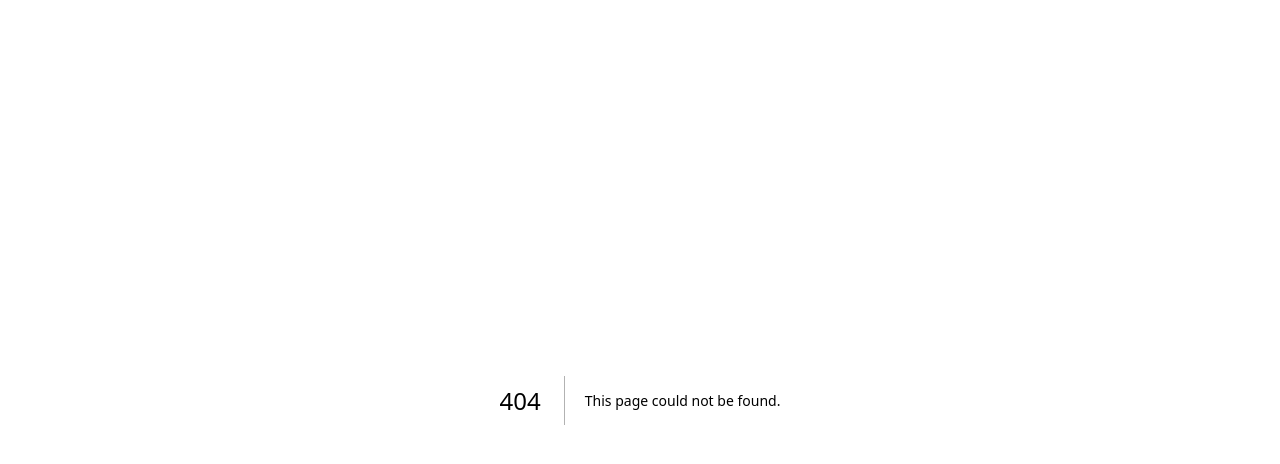
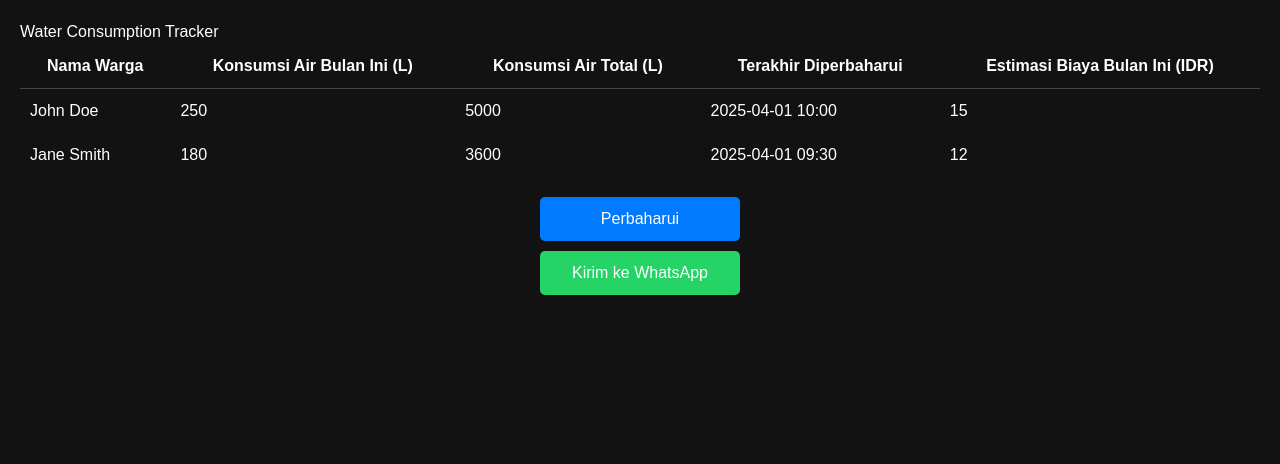
Before and after one commit to fandikaikhsan/rapih, a Next.js app: page /feature/air in a window 1280 px wide. Before the commit this address had no page. Shown: the top 464 px of the page. Built offline with nearby package versions, Linux system fonts and the light colour scheme.

Commit message:
feat: add air feature page init

```diff
--- /dev/null
+++ b/src/app/feature/air/page.tsx
@@ -0,0 +1,251 @@
+"use client"
+import { useState } from "react"
+
+type UserData = {
+  name: string
+  monthlyConsumption: number
+  totalConsumption: number
+  lastUpdated: string
+  estimatedCost: number
+}
+
+export default function Home() {
+  // Sample user data (you can later fetch this from an API)
+  const [data, setData] = useState<UserData[]>([
+    {
+      name: "John Doe",
+      monthlyConsumption: 250,
+      totalConsumption: 5000,
+      lastUpdated: "2025-04-01 10:00",
+      estimatedCost: 15,
+    },
+    {
+      name: "Jane Smith",
+      monthlyConsumption: 180,
+      totalConsumption: 3600,
+      lastUpdated: "2025-04-01 09:30",
+      estimatedCost: 12,
+    },
+  ])
+
+  // Modal visibility and form states
+  const [isModalOpen, setIsModalOpen] = useState(false)
+  const [selectedUser, setSelectedUser] = useState<UserData | null>(null)
+  const [consumptionInput, setConsumptionInput] = useState("")
+  const [dateInput, setDateInput] = useState(
+    new Date().toISOString().slice(0, 16)
+  )
+
+  // Handle update button click
+  const handleUpdate = (user: UserData) => {
+    setSelectedUser(user)
+    setConsumptionInput("")
+    setDateInput(new Date().toISOString().slice(0, 16)) // default current date and time
+    setIsModalOpen(true)
+  }
+
+  // Handle save data from modal
+  const handleSave = () => {
+    if (selectedUser) {
+      const updatedData = data.map((user) =>
+        user.name === selectedUser.name
+          ? {
+              ...user,
+              monthlyConsumption: parseFloat(consumptionInput),
+              lastUpdated: dateInput,
+            }
+          : user
+      )
+      setData(updatedData)
+    }
+    setIsModalOpen(false)
+  }
+
+  // WhatsApp link for sending data
+  const handleSendWhatsApp = (user: UserData) => {
+    const message = `Hi, I would like to update my water consumption data: %0AName: ${user.name}%0AMonthly Consumption: ${user.monthlyConsumption} L%0ATotal Consumption: ${user.totalConsumption} L%0ALast Updated: ${user.lastUpdated}%0AEarly Estimated Cost: ${user.estimatedCost} IDR`
+    const url = `https://wa.me/1234567890?text=${message}` // Replace with the actual WhatsApp number
+    window.open(url, "_blank")
+  }
+
+  return (
+    <div
+      style={{
+        backgroundColor: "#121212",
+        color: "#fff",
+        minHeight: "100vh",
+        padding: "20px",
+      }}
+    >
+      <h1>Water Consumption Tracker</h1>
+      <table style={{ width: "100%", borderCollapse: "collapse" }}>
+        <thead>
+          <tr>
+            <th style={{ padding: "10px", borderBottom: "1px solid #444" }}>
+              Nama Warga
+            </th>
+            <th style={{ padding: "10px", borderBottom: "1px solid #444" }}>
+              Konsumsi Air Bulan Ini (L)
+            </th>
+            <th style={{ padding: "10px", borderBottom: "1px solid #444" }}>
+              Konsumsi Air Total (L)
+            </th>
+            <th style={{ padding: "10px", borderBottom: "1px solid #444" }}>
+              Terakhir Diperbaharui
+            </th>
+            <th style={{ padding: "10px", borderBottom: "1px solid #444" }}>
+              Estimasi Biaya Bulan Ini (IDR)
+            </th>
+          </tr>
+        </thead>
+        <tbody>
+          {data.map((user, index) => (
+            <tr key={index}>
+              <td style={{ padding: "10px" }}>{user.name}</td>
+              <td style={{ padding: "10px" }}>{user.monthlyConsumption}</td>
+              <td style={{ padding: "10px" }}>{user.totalConsumption}</td>
+              <td style={{ padding: "10px" }}>{user.lastUpdated}</td>
+              <td style={{ padding: "10px" }}>{user.estimatedCost}</td>
+            </tr>
+          ))}
+        </tbody>
+      </table>
+
+      {/* Action Buttons - These buttons are always displayed at the bottom */}
+      <div
+        style={{
+          marginTop: "20px",
+          display: "flex",
+          justifyContent: "center",
+          flexWrap: "wrap",
+        }}
+      >
+        <div style={{ marginBottom: "10px", width: "100%", maxWidth: "200px" }}>
+          <button
+            onClick={() => handleUpdate(data[0])} // Use the first user for simplicity or add a selection mechanism
+            style={{
+              padding: "10px 20px",
+              backgroundColor: "#007BFF",
+              color: "white",
+              border: "none",
+              borderRadius: "5px",
+              cursor: "pointer",
+              width: "100%",
+              marginBottom: "10px",
+            }}
+          >
+            Perbaharui
+          </button>
+          <button
+            onClick={() => handleSendWhatsApp(data[0])} // Use the first user for simplicity
+            style={{
+              padding: "10px 20px",
+              backgroundColor: "#25D366",
+              color: "white",
+              border: "none",
+              borderRadius: "5px",
+              cursor: "pointer",
+              width: "100%",
+            }}
+          >
+            Kirim ke WhatsApp
+          </button>
+        </div>
+      </div>
+
+      {/* Modal */}
+      {isModalOpen && (
+        <div
+          onClick={() => setIsModalOpen(false)}
+          style={{
+            position: "fixed",
+            top: 0,
+            left: 0,
+            right: 0,
+            bottom: 0,
+            backgroundColor: "rgba(0, 0, 0, 0.6)",
+            display: "flex",
+            justifyContent: "center",
+            alignItems: "center",
+          }}
+        >
+          <div
+            onClick={(e) => e.stopPropagation()}
+            style={{
+              backgroundColor: "#333",
+              padding: "20px",
+              borderRadius: "8px",
+              width: "300px",
+              color: "white",
+            }}
+          >
+            <h3>Update Konsumsi Air</h3>
+            <label>Konsumsi (liter)</label>
+            <input
+              type="number"
+              value={consumptionInput}
+              onChange={(e) => setConsumptionInput(e.target.value)}
+              style={{
+                width: "100%",
+                padding: "8px",
+                margin: "10px 0",
+                borderRadius: "5px",
+                border: "1px solid #555",
+              }}
+            />
+            <label>Tanggal</label>
+            <input
+              type="datetime-local"
+              value={dateInput}
+              onChange={(e) => setDateInput(e.target.value)}
+              style={{
+                width: "100%",
+                padding: "8px",
+                margin: "10px 0",
+                borderRadius: "5px",
+                border: "1px solid #555",
+              }}
+            />
+            <div
+              style={{
+                display: "flex",
+                justifyContent: "space-between",
+                marginTop: "10px",
+              }}
+            >
+              <button
+                onClick={handleSave}
+                style={{
+                  backgroundColor: "#28a745",
+                  color: "white",
+                  padding: "5px 10px",
+                  border: "none",
+                  borderRadius: "5px",
+                  cursor: "pointer",
+                  width: "100%",
+                }}
+              >
+                Simpan
+              </button>
+              <button
+                onClick={() => setIsModalOpen(false)}
+                style={{
+                  backgroundColor: "#dc3545",
+                  color: "white",
+                  padding: "5px 10px",
+                  border: "none",
+                  borderRadius: "5px",
+                  cursor: "pointer",
+                  width: "100%",
+                  marginTop: "10px",
+                }}
+              >
+                Tutup
+              </button>
+            </div>
+          </div>
+        </div>
+      )}
+    </div>
+  )
+}
--- a/src/app/page.tsx
+++ b/src/app/page.tsx
@@ -18,12 +18,20 @@ export default function Home() {
   }, [])
 
   return (
-    <div className="grid grid-rows-[20px_1fr_20px] mt-[50%] items-center justify-items-center min-h-screen p-8 pb-20 gap-16 sm:p-20">
-      {users === "Loading..." ? (
-        <div className=" text-gray-500">Loading...</div>
-      ) : (
-        <div className="text-white">Hello {users}!</div>
-      )}
+    <div className="flex flex-col p-10">
+      <button
+        onClick={() => (window.location.href = "/feature/air")}
+        className="bg-gray-900 hover:bg-gray-700 text-white text-center p-4 w-[60%] mx-auto rounded-sm shadow-lg"
+      >
+        Update Air Bersih
+      </button>
     </div>
+    // <div className="grid grid-rows-[20px_1fr_20px] mt-[50%] items-center justify-items-center min-h-screen p-8 pb-20 gap-16 sm:p-20">
+    //   {users === "Loading..." ? (
+    //     <div className=" text-gray-500">Loading...</div>
+    //   ) : (
+    //     <div className="text-white">Hello {users}!</div>
+    //   )}
+    // </div>
   )
 }
```
